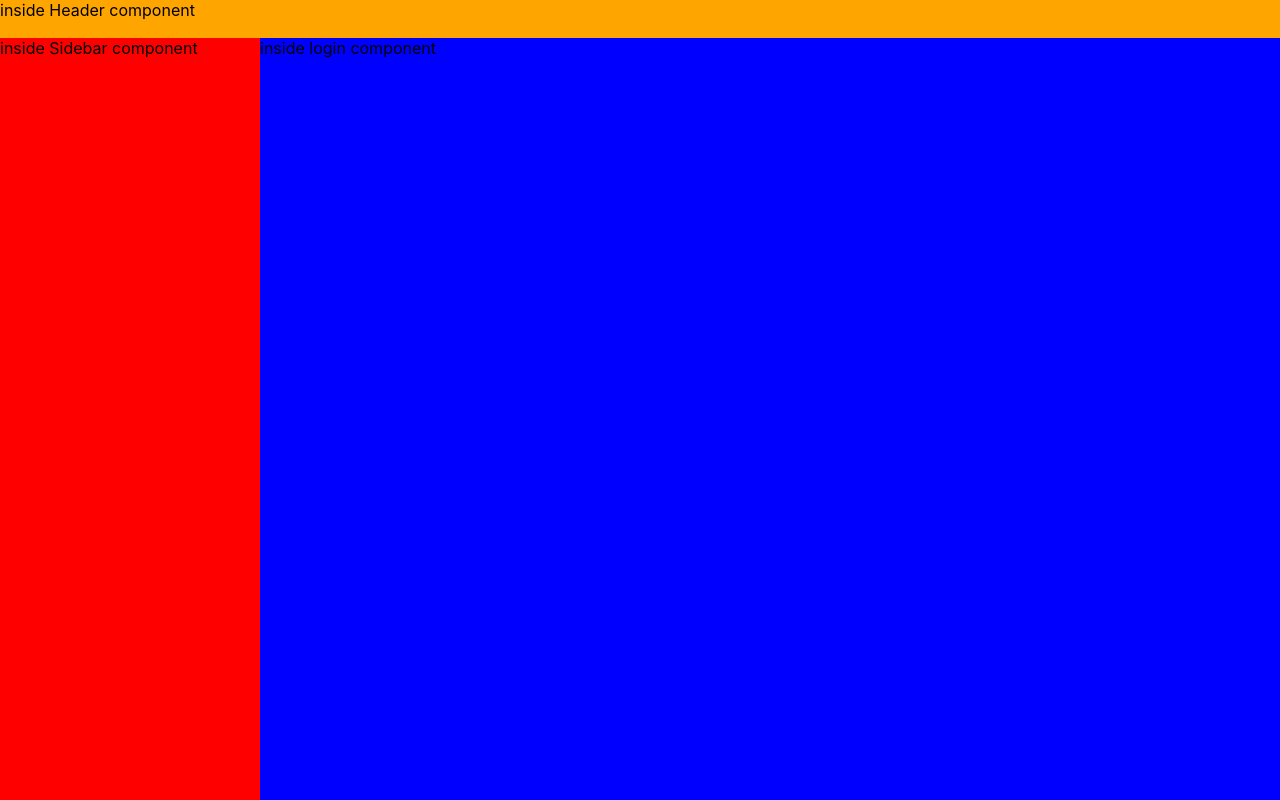
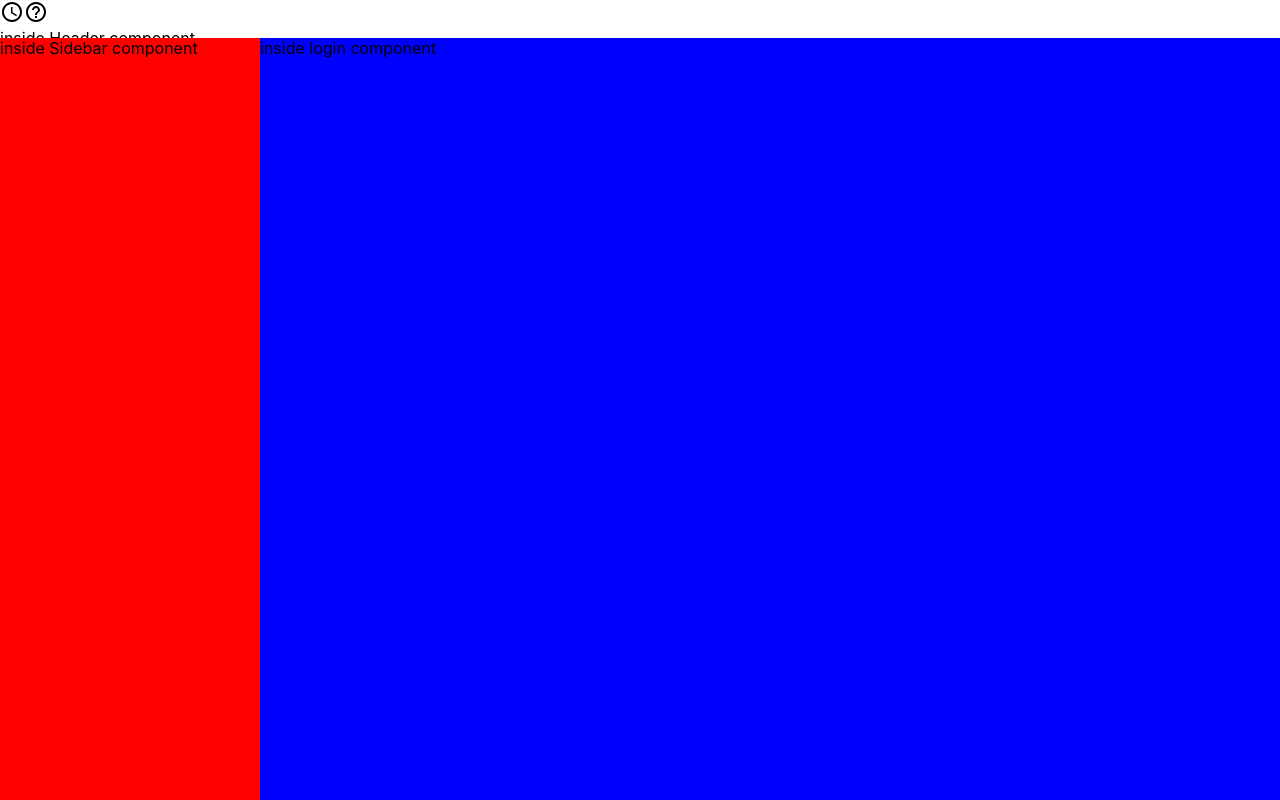
Before and after one commit to iamtamtamiam/slack-clone, a React (Create React App) app: page / in a window 1280 px wide. Built offline with nearby package versions, Linux system fonts and the light colour scheme.

Commit message:
add materials-ui icons

```diff
--- a/package.json
+++ b/package.json
@@ -3,6 +3,8 @@
   "version": "0.1.0",
   "private": true,
   "dependencies": {
+    "@material-ui/core": "^4.11.3",
+    "@material-ui/icons": "^4.11.2",
     "@testing-library/jest-dom": "^5.11.4",
     "@testing-library/react": "^11.1.0",
     "@testing-library/user-event": "^12.1.10",
--- a/src/App.js
+++ b/src/App.js
@@ -45,7 +45,6 @@
 const Container = styled.div`
   width: 100%;
   height: 100vh;
-  background: orange;
   display: grid;
   grid-template-rows: 38px auto;
 
--- a/src/components/Header.js
+++ b/src/components/Header.js
@@ -1,13 +1,25 @@
 import React from 'react'
-
+import styled from 'styled-components'
+import AccessTimeIcon from '@material-ui/icons/AccessTime';
+import HelpOutlineIcon from '@material-ui/icons/HelpOutline';
 
 function Header(){
 
 
     return (
-        <div>
+        //replace div with container
+        //two sections: search and username
+        <Container>
+            <Main>
+                <AccessTimeIcon/>
+                <HelpOutlineIcon/>
+
+            </Main>
+            {/* <UserConatiner>
+
+            </UserConatiner> */}
             inside Header component
-        </div>
+        </Container>
 
     )
 
@@ -15,3 +27,12 @@
 }
 
 export default Header
+
+const Container = styled.div`
+
+`
+
+const Main = styled.div`
+
+
+`
```
Also changed, not shown: 1 other file (tests, documents, lock files or other folders).
